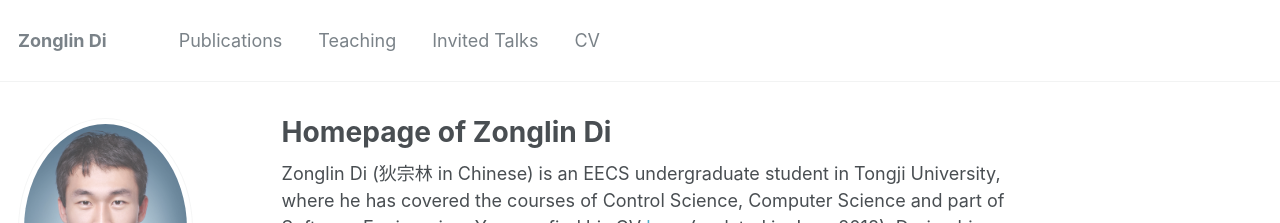
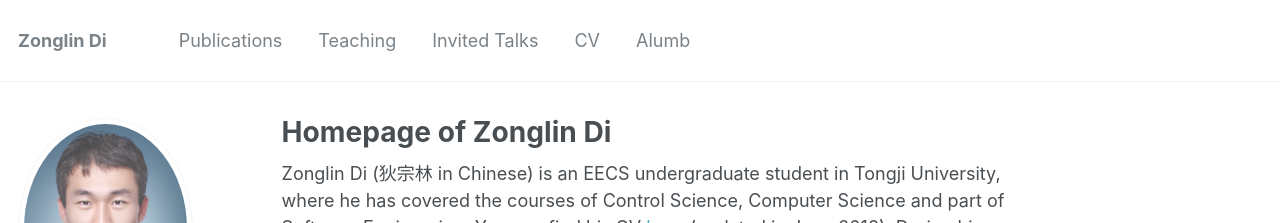
Before and after one commit to ElegantLin/elegantlin.github.io, a Jekyll site: the page built from _pages/about.md, in a window 1280 px wide and 900 px high. Shown: the top 223 px of the window. Built offline with Jekyll 4.4.1, drawn with Linux system fonts in a browser that asks for light colours; some web fonts are replaced.

Commit message:
add alumb

```diff
--- a/_data/navigation.yml
+++ b/_data/navigation.yml
@@ -21,5 +21,8 @@ main:
   - title: "CV"
     url: /files/Zonglin Di CV.pdf
 
+  - title: "Alumb"
+    url: /album/
+
   # - title: "More"
   #   url: /about/
```
